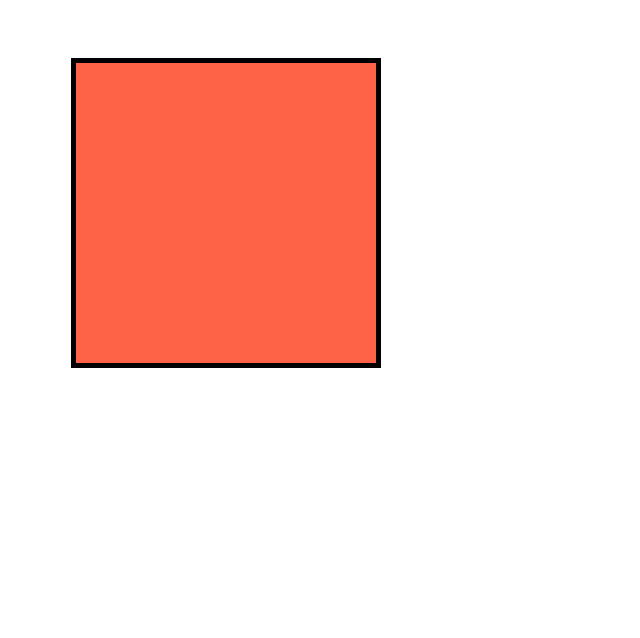
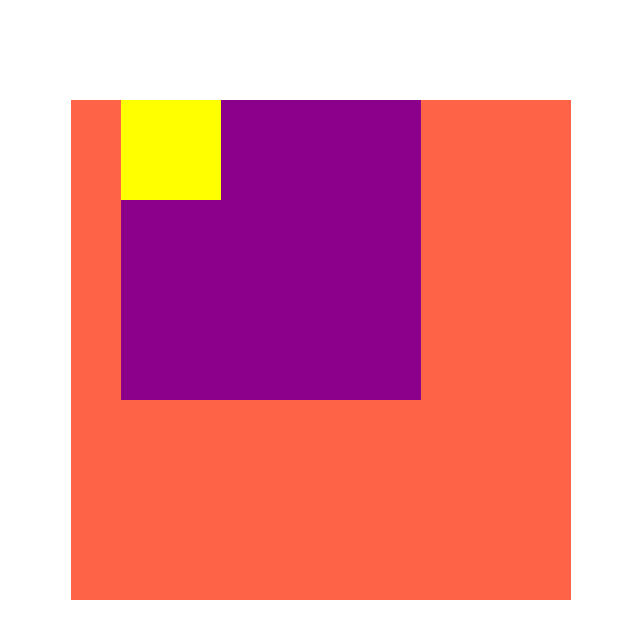
Before and after one commit to Nad138/Esquemas, a plain HTML site: page index.html in a window 1280 px wide. Shown: the whole page, without its empty margins (237-877 px from the left). Drawn offline with Linux system fonts and the light colour scheme.

Commit message:
cadena de divs ya funciona

```diff
--- a/assets/css/main.css
+++ b/assets/css/main.css
@@ -1,21 +1,23 @@
-div{
-  text-align: center;
-  background-color: teal;
-  border: black solid 5px;
+#coral{
   position: relative;
-
-}
-#coral{
   left: 300px;
   top:50px;
-  width: 300px;
-  height: 300px;
+  width: 500px;
+  height: 500px;
   background-color: tomato;
 }
 #amarillo{
+  background-color: yellow;
   position: absolute;
   left:0;
   top:0;
+  width: 100px;
+  height: 100px;
+}
+#lila{
+  background-color: darkmagenta;
+  position: relative;
+  margin: 50px;
   width: 300px;
   height: 300px;
 }
--- a/assets/js/main.js
+++ b/assets/js/main.js
@@ -1,19 +1,17 @@
 var body = document.getElementById("body");
-var div = document.createElement("div");
+var coral = document.createElement("div");
+var lila = document.createElement("div");
+var amarillo = document.createElement("div");
+var negro = document.createElement("div");
+var verde = document.createElement("div");
+var azul = document.createElement("div");
 
 function createElements(){
-  function create(){
-    body.appendChild(div);
-    div.setAttribute("id", "amarillo");
-    }
-  function create(){
-    body.appendChild(div);
-    div.setAttribute("id", "lila");
-    }
-  function create(){
-    body.appendChild(div);
-    div.setAttribute("id", "coral");
-    }
-    create();
+  body.appendChild(coral);
+  coral.setAttribute("id", "coral");
+  coral.appendChild(lila);
+  lila.setAttribute("id", "lila");
+  lila.appendChild(amarillo);
+  amarillo.setAttribute("id", "amarillo");
   }
 createElements();
```
